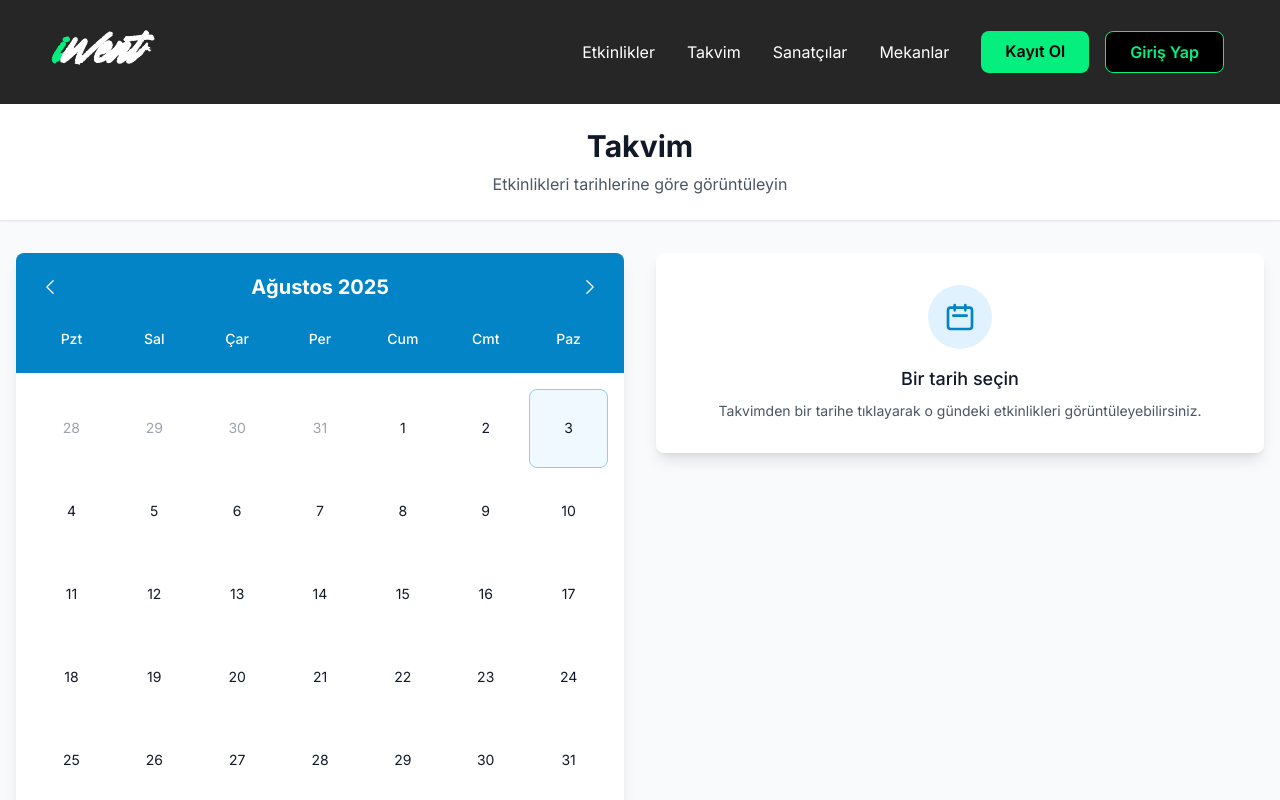
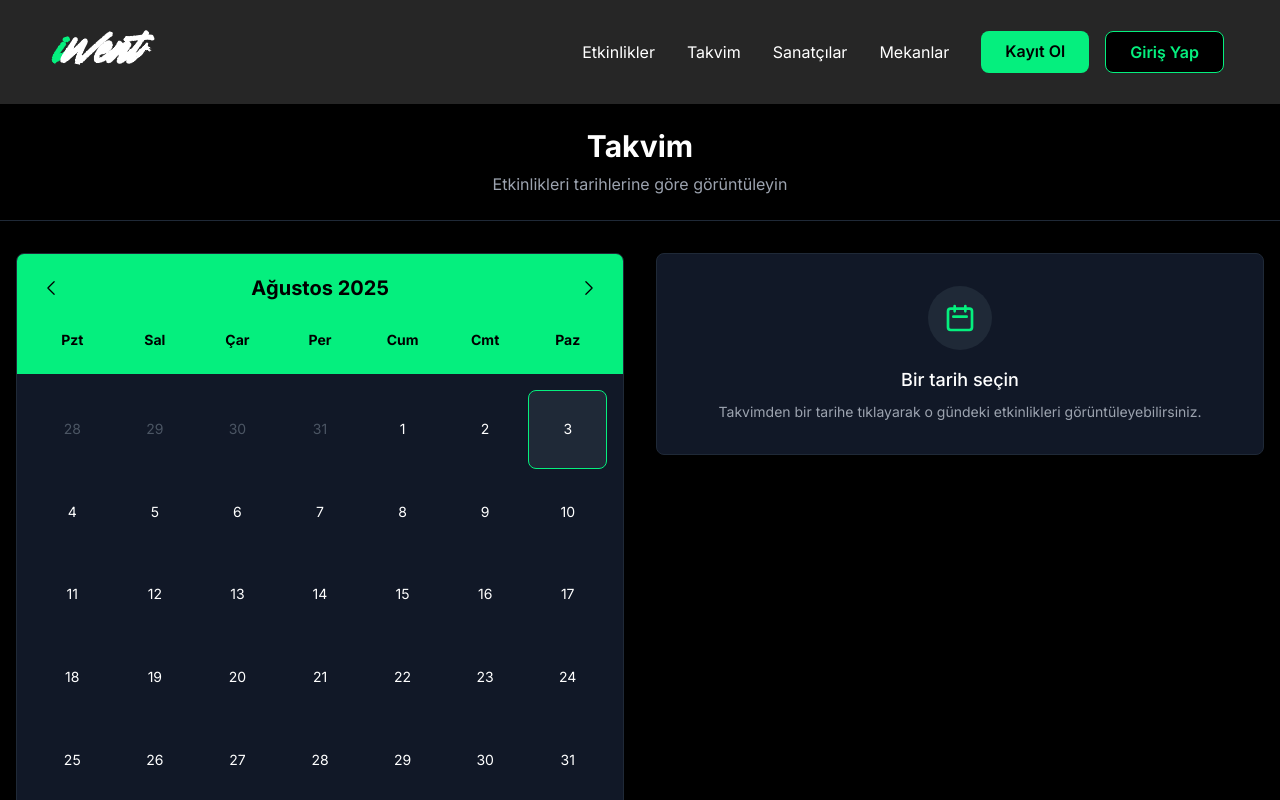
Before and after one commit to iwent-com-tr/bilet-demo, a React (Create React App) app in the folder src/frontend/: page /calendar in a window 1280 px wide. Shown: the top 800 px of the page. Built offline with nearby package versions, Linux system fonts and the light colour scheme; no server answers.

Commit message:
takvim UI iyileştirmesi

```diff
--- a/src/frontend/src/components/Calendar.tsx
+++ b/src/frontend/src/components/Calendar.tsx
@@ -100,13 +100,13 @@ const Calendar: React.FC<CalendarProps> = ({ onDateSelect, selectedDate }) => {
   });
 
   return (
-    <div className="bg-white rounded-lg shadow-lg overflow-hidden">
+    <div className="bg-gray-900 rounded-lg shadow-lg border border-gray-800 overflow-hidden">
       {/* Calendar Header */}
-      <div className="bg-primary-600 text-white p-3 sm:p-4">
+      <div className="bg-[#05EF7E] text-black p-3 sm:p-4">
         <div className="flex items-center justify-between mb-3 sm:mb-4">
           <button
             onClick={goToPreviousMonth}
-            className="p-2 hover:bg-primary-700 rounded-lg transition-colors touch-manipulation"
+            className="p-2 hover:bg-green-400 rounded-lg transition-colors touch-manipulation"
             aria-label="Önceki ay"
           >
             <ChevronLeftIcon className="h-5 w-5" />
@@ -118,7 +118,7 @@ const Calendar: React.FC<CalendarProps> = ({ onDateSelect, selectedDate }) => {
 
           <button
             onClick={goToNextMonth}
-            className="p-2 hover:bg-primary-700 rounded-lg transition-colors touch-manipulation"
+            className="p-2 hover:bg-green-400 rounded-lg transition-colors touch-manipulation"
             aria-label="Sonraki ay"
           >
             <ChevronRightIcon className="h-5 w-5" />
@@ -128,7 +128,7 @@ const Calendar: React.FC<CalendarProps> = ({ onDateSelect, selectedDate }) => {
         {/* Day Names */}
         <div className="grid grid-cols-7 gap-1">
           {dayNames.map((day) => (
-            <div key={day} className="text-center text-xs sm:text-sm font-medium py-1 sm:py-2">
+            <div key={day} className="text-center text-xs sm:text-sm font-bold py-1 sm:py-2 text-black">
               {day}
             </div>
           ))}
@@ -139,7 +139,7 @@ const Calendar: React.FC<CalendarProps> = ({ onDateSelect, selectedDate }) => {
       <div className="p-2 sm:p-4">
         {loading ? (
           <div className="flex items-center justify-center py-8">
-            <div className="animate-spin rounded-full h-8 w-8 border-b-2 border-primary-600"></div>
+            <div className="animate-spin rounded-full h-8 w-8 border-b-2 border-[#05EF7E]"></div>
           </div>
         ) : (
           <div className="grid grid-cols-7 gap-1">
@@ -158,15 +158,15 @@ const Calendar: React.FC<CalendarProps> = ({ onDateSelect, selectedDate }) => {
                   className={`
                     relative aspect-square p-1 text-xs sm:text-sm rounded-lg transition-all duration-200 touch-manipulation min-h-[40px] sm:min-h-[44px]
                     ${isCurrentMonth
-                      ? 'text-gray-900 hover:bg-gray-100 active:bg-gray-200'
-                      : 'text-gray-400 hover:bg-gray-50'
+                      ? 'text-white hover:bg-gray-700 active:bg-gray-600'
+                      : 'text-gray-600 hover:bg-gray-800'
                     }
                     ${isSelected
-                      ? 'bg-primary-100 border-2 border-primary-500'
+                      ? 'bg-[#05EF7E] text-black border-2 border-[#05EF7E]'
                       : ''
                     }
                     ${isToday && !isSelected
-                      ? 'bg-primary-50 border border-primary-300'
+                      ? 'bg-gray-800 border border-[#05EF7E]'
                       : ''
                     }
                     ${hasEvents && isCurrentMonth
@@ -192,7 +192,7 @@ const Calendar: React.FC<CalendarProps> = ({ onDateSelect, selectedDate }) => {
                         }
                       `} />
                       {events.length > 1 && (
-                        <span className="absolute -top-0.5 sm:-top-1 -right-0.5 sm:-right-1 text-xs bg-primary-600 text-white rounded-full w-3 h-3 sm:w-4 sm:h-4 flex items-center justify-center text-[10px] sm:text-xs">
+                        <span className="absolute -top-0.5 sm:-top-1 -right-0.5 sm:-right-1 text-xs bg-[#05EF7E] text-black rounded-full w-3 h-3 sm:w-4 sm:h-4 flex items-center justify-center text-[10px] sm:text-xs font-bold">
                           {events.length > 9 ? '9+' : events.length}
                         </span>
                       )}
--- a/src/frontend/src/pages/Calendar.tsx
+++ b/src/frontend/src/pages/Calendar.tsx
@@ -33,13 +33,13 @@ const CalendarPage: React.FC = () => {
   };
 
   return (
-    <div className="min-h-screen bg-gray-50">
+    <div className="min-h-screen bg-black">
       {/* Page Header */}
-      <div className="bg-white shadow-sm border-b">
+      <div className="bg-black border-b border-gray-800">
         <div className="container mx-auto px-4 py-6">
           <div className="text-center">
-            <h1 className="text-3xl font-bold text-gray-900">Takvim</h1>
-            <p className="mt-2 text-gray-600">
+            <h1 className="text-3xl font-bold text-white">Takvim</h1>
+            <p className="mt-2 text-gray-400">
               Etkinlikleri tarihlerine göre görüntüleyin
             </p>
           </div>
@@ -57,9 +57,9 @@ const CalendarPage: React.FC = () => {
             />
 
             {/* Quick Info - Hidden on mobile when date is selected */}
-            <div className={`mt-4 bg-white rounded-lg shadow p-4 ${selectedDate ? 'hidden lg:block' : ''}`}>
-              <h3 className="text-sm font-medium text-gray-700 mb-2">Nasıl kullanılır?</h3>
-              <ul className="text-xs text-gray-600 space-y-1">
+            <div className={`mt-4 bg-gray-900 rounded-lg shadow-lg border border-gray-800 p-4 ${selectedDate ? 'hidden lg:block' : ''}`}>
+              <h3 className="text-sm font-medium text-white mb-2">Nasıl kullanılır?</h3>
+              <ul className="text-xs text-gray-400 space-y-1">
                 <li>• Takvimde bir tarihe tıklayarak o gündeki etkinlikleri görün</li>
                 <li>• Renkli noktalar etkinlik sayısını belirtir</li>
                 <li>• Etkinliğe tıklayarak detay sayfasına gidin</li>
@@ -75,7 +75,7 @@ const CalendarPage: React.FC = () => {
                 <div className="lg:hidden mb-4">
                   <button
                     onClick={handleBackToCalendar}
-                    className="flex items-center text-primary-600 hover:text-primary-700 transition-colors touch-manipulation"
+                    className="flex items-center text-[#05EF7E] hover:text-green-400 transition-colors touch-manipulation"
                   >
                     <svg className="w-5 h-5 mr-2" fill="none" stroke="currentColor" viewBox="0 0 24 24">
                       <path strokeLinecap="round" strokeLinejoin="round" strokeWidth={2} d="M15 19l-7-7 7-7" />
@@ -89,16 +89,16 @@ const CalendarPage: React.FC = () => {
                 />
               </div>
             ) : (
-              <div className="bg-white rounded-lg shadow-lg p-8 text-center">
-                <div className="mx-auto w-16 h-16 bg-primary-100 rounded-full flex items-center justify-center mb-4">
-                  <svg className="w-8 h-8 text-primary-600" fill="none" stroke="currentColor" viewBox="0 0 24 24">
+              <div className="bg-gray-900 rounded-lg shadow-lg border border-gray-800 p-8 text-center">
+                <div className="mx-auto w-16 h-16 bg-gray-800 rounded-full flex items-center justify-center mb-4">
+                  <svg className="w-8 h-8 text-[#05EF7E]" fill="none" stroke="currentColor" viewBox="0 0 24 24">
                     <path strokeLinecap="round" strokeLinejoin="round" strokeWidth={2} d="M8 7V3m8 4V3m-9 8h10M5 21h14a2 2 0 002-2V7a2 2 0 00-2-2H5a2 2 0 00-2 2v12a2 2 0 002 2z" />
                   </svg>
                 </div>
-                <h3 className="text-lg font-medium text-gray-900 mb-2">
+                <h3 className="text-lg font-medium text-white mb-2">
                   Bir tarih seçin
                 </h3>
-                <p className="text-gray-600 text-sm">
+                <p className="text-gray-400 text-sm">
                   Takvimden bir tarihe tıklayarak o gündeki etkinlikleri görüntüleyebilirsiniz.
                 </p>
               </div>
```
Also changed, not shown: src/frontend/src/components/EventListCalendar.tsx (+19 -19 lines).
